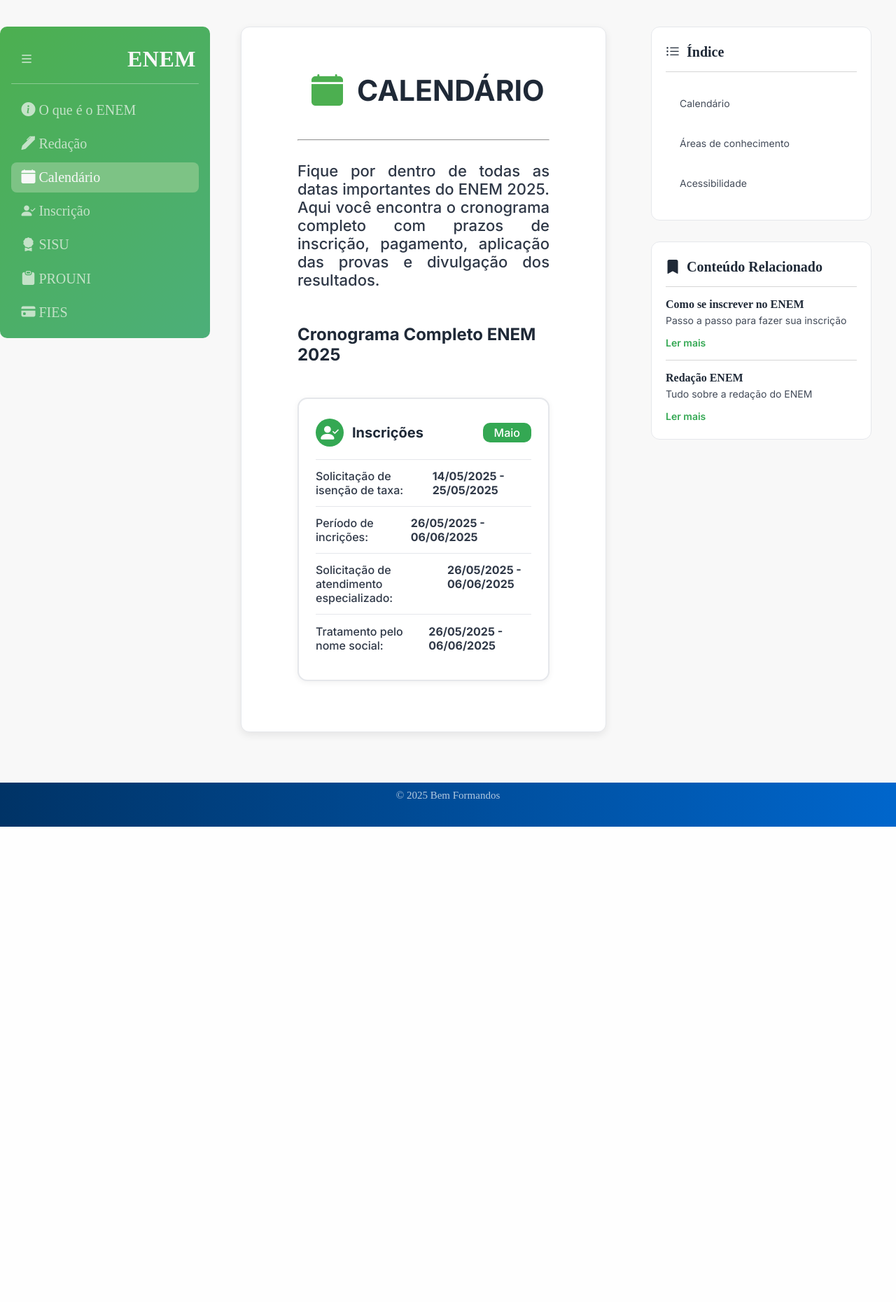
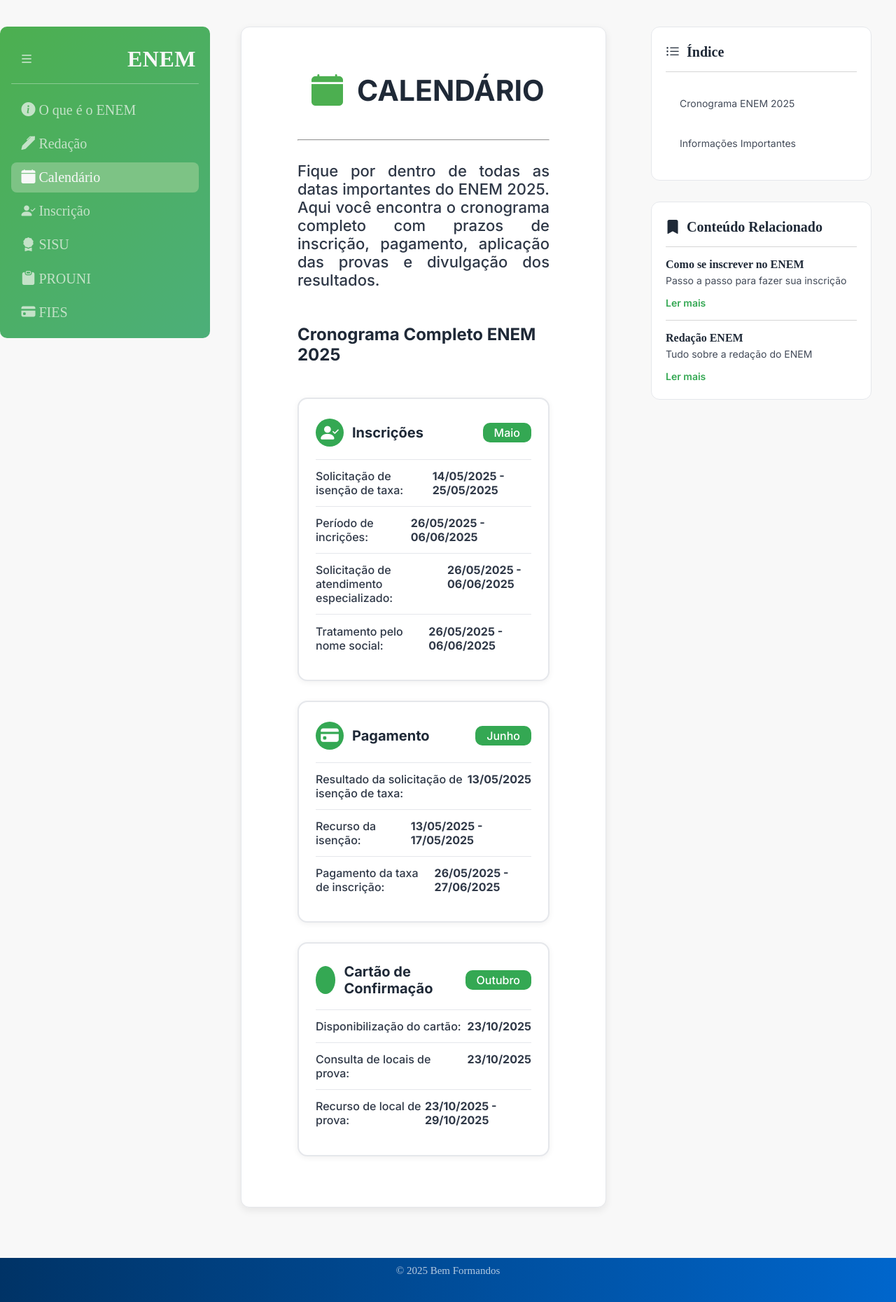
Before and after one commit to Felps-crd/Bem-formandos, a PHP site: page /vestibulares/enem/calendario.php in a window 1280 px wide. Shown: the part 92-1952 px from the top of the page at 70% size. Before the commit the page ends 1273 px from the top, so only its background shows below. Run offline with PHP 8.4, Linux system fonts and the light colour scheme; some web fonts are replaced.

Commit message:
Adição de cards no cronograma

```diff
--- a/vestibulares/enem/calendario.php
+++ b/vestibulares/enem/calendario.php
@@ -74,6 +74,55 @@
                             </div>
                         </div>
 
+                        <div class="calendario-card" data-etapa="pagamento">
+                            <div class="calendario-card-header">
+                                <span class="icone-card"><i class="bi bi-credit-card-fill"></i></span>
+                                <span class="calendario-card-titulo">Pagamento</span>
+                                <span class="calendario-card-mes">Junho</span>
+                            </div>
+                            <hr class="calendario-divisor">
+                            <div class="calendario-card-body">
+                                <div class="calendario-item">
+                                    <span class="calendario-item-label">Resultado da solicitação de isenção de taxa:</span>
+                                    <span class="calendario-item-data">13/05/2025</span>
+                                </div>
+                            <hr class="calendario-divisor">
+                                <div class="calendario-item">
+                                    <span class="calendario-item-label">Recurso da isenção:</span>
+                                    <span class="calendario-item-data">13/05/2025 - 17/05/2025</span>
+                                </div>
+                            <hr class="calendario-divisor">
+                                <div class="calendario-item">
+                                    <span class="calendario-item-label">Pagamento da taxa de inscrição:</span>
+                                    <span class="calendario-item-data">26/05/2025 - 27/06/2025</span>
+                                </div>
+                            </div>
+                        </div>
+
+                        <div class="calendario-card" data-etapa="cartao-de-confirmacao">
+                            <div class="calendario-card-header">
+                                <span class="icone-card"><i class="bi bi--fill"></i></span>
+                                <span class="calendario-card-titulo">Cartão de Confirmação</span>
+                                <span class="calendario-card-mes">Outubro</span>
+                            </div>
+                            <hr class="calendario-divisor">
+                            <div class="calendario-card-body">
+                                <div class="calendario-item">
+                                    <span class="calendario-item-label"> Disponibilização do cartão:</span>
+                                    <span class="calendario-item-data">23/10/2025</span>
+                                </div>
+                            <hr class="calendario-divisor">
+                                <div class="calendario-item">
+                                    <span class="calendario-item-label">Consulta de locais de prova:</span>
+                                    <span class="calendario-item-data">23/10/2025</span>
+                                </div>
+                            <hr class="calendario-divisor">
+                                <div class="calendario-item">
+                                    <span class="calendario-item-label">Recurso de local de prova:</span>
+                                    <span class="calendario-item-data">23/10/2025 - 29/10/2025</span>
+                                </div>
+                            </div>
+                        </div>
 
                     </div>
                 </section>
@@ -87,9 +136,8 @@
                     </div>
                     <hr>
                         <ul>
-                            <li><a href="#introducao">Calendário</a></li>
-                            <li><a href="#areas-conhecimento">Áreas de conhecimento</a></li>
-                            <li><a href="#acessibilidade">Acessibilidade</a></li>
+                            <li><a href="#introducao">Cronograma ENEM 2025</a></li>
+                            <li><a href="#">Informações Importantes</a></li>
                         </ul>
                 </div>
                 <div class="card">
--- a/vestibulares/enem/home-enem.php
+++ b/vestibulares/enem/home-enem.php
@@ -13,7 +13,7 @@
     <link rel="shortcut icon" href="../../assets/imagens/favicon.png" type="image/x-icon">
     <link rel="stylesheet" href="https://cdn.jsdelivr.net/npm/bootstrap-icons@1.13.1/font/bootstrap-icons.min.css">
 
-    <title>Bem Formandos</title>
+    <title>ENEM | Bem Formandos</title>
 </head>
 <body>
     <div class="container-principal">
--- a/vestibulares/enem/redacao.php
+++ b/vestibulares/enem/redacao.php
@@ -13,7 +13,7 @@
     <link rel="shortcut icon" href="../../assets/imagens/favicon.png" type="image/x-icon">
     <link rel="stylesheet" href="https://cdn.jsdelivr.net/npm/bootstrap-icons@1.13.1/font/bootstrap-icons.min.css">
 
-    <title>Bem Formandos</title>
+    <title>Redação ENEM | Bem Formandos</title>
 </head>
 <body>
     <div class="container-principal">
```
